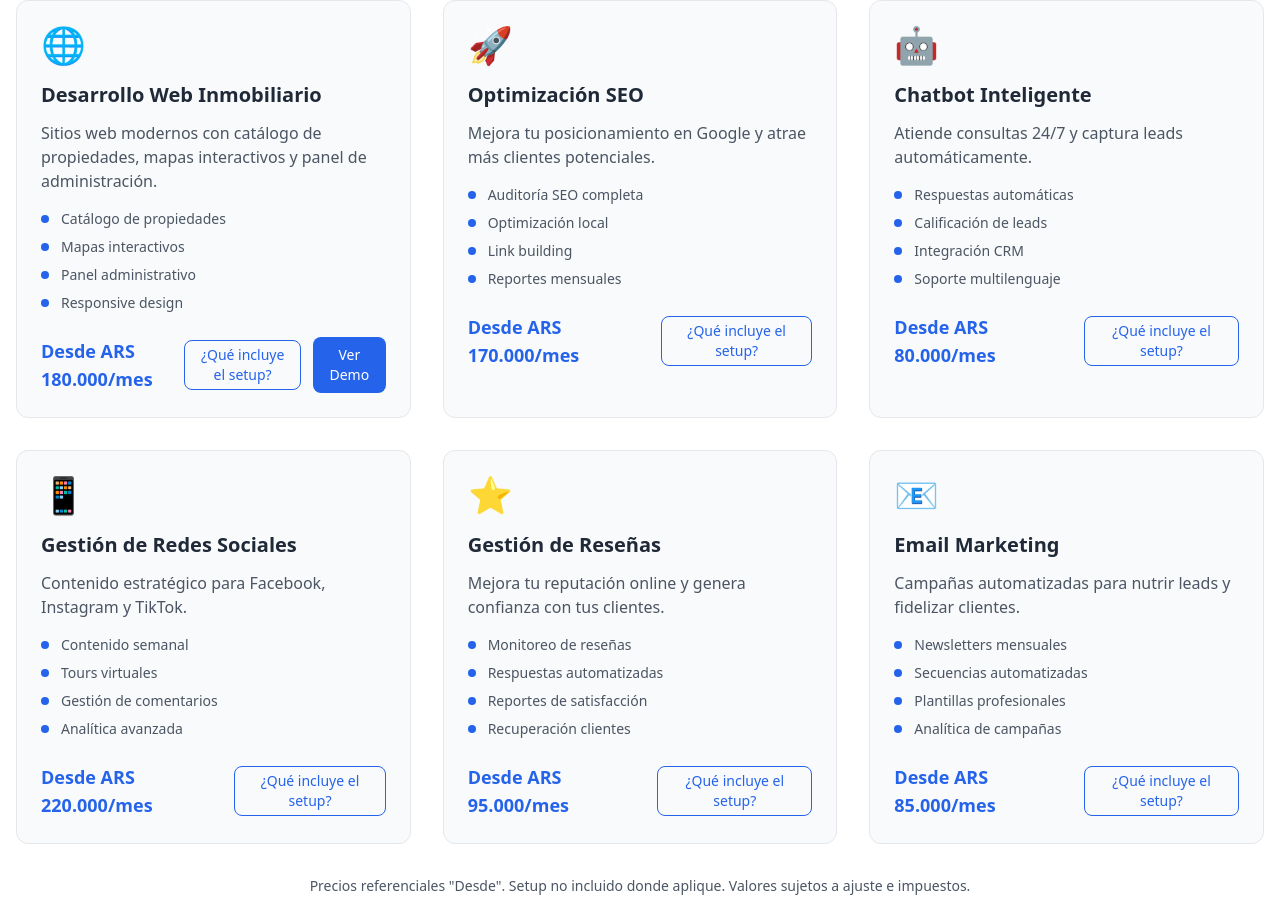
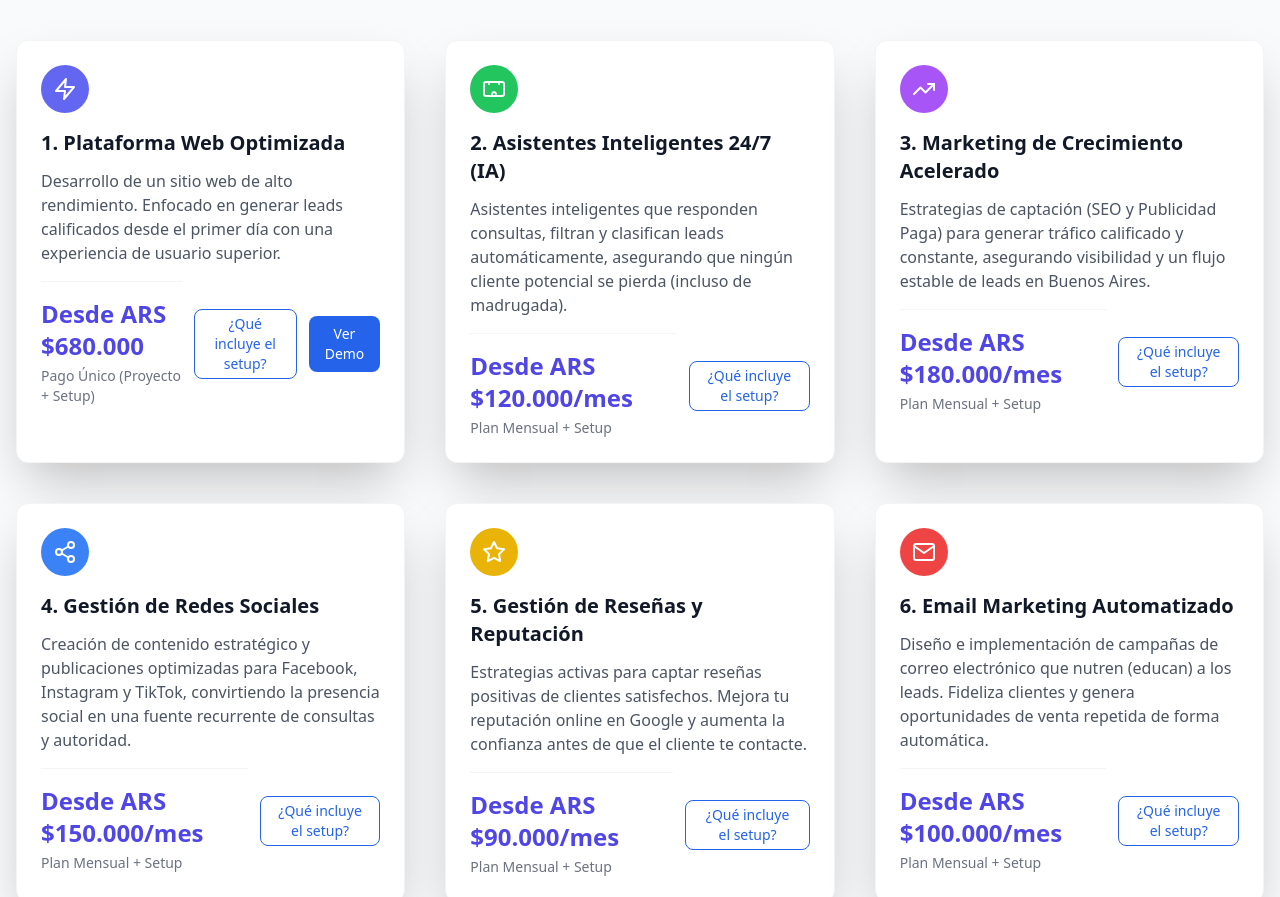
Before and after one commit to kodeabiertolabs-crypto/inmo-digital, a Preact app: page / in a window 1280 px wide. Shown: the part 772-1669 px from the top of the page. Built offline with nearby package versions, Linux system fonts and the light colour scheme.

Commit message:
TEMP_montos-30oct2025- Cambios en los servicios

```diff
--- a/src/components/Services.jsx
+++ b/src/components/Services.jsx
@@ -21,14 +21,77 @@ const faqs = [
     }
 ];
 
-const services = [
+const Zap = (props) => (
+	<svg {...props} xmlns="http://www.w3.org/2000/svg" width="24" height="24" viewBox="0 0 24 24" fill="none" stroke="currentColor" stroke-width="2" stroke-linecap="round" stroke-linejoin="round">
+		<polygon points="13 2 3 14 12 14 11 22 21 10 12 10 13 2" />
+	</svg>
+);
+
+const Robot = (props) => (
+	<svg {...props} xmlns="http://www.w3.org/2000/svg" width="24" height="24" viewBox="0 0 24 24" fill="none" stroke="currentColor" stroke-width="2" stroke-linecap="round" stroke-linejoin="round">
+		<path d="M7 7h.01" />
+		<path d="M17 7h.01" />
+		<rect x="2" y="5" width="20" height="14" rx="2" />
+		<path d="M10 17s.5-2 2-2 2 2 2 2" />
+	</svg>
+);
+
+const TrendingUp = (props) => (
+	<svg {...props} xmlns="http://www.w3.org/2000/svg" width="24" height="24" viewBox="0 0 24 24" fill="none" stroke="currentColor" stroke-width="2" stroke-linecap="round" stroke-linejoin="round">
+	  <polyline points="22 7 13.5 15.5 8.5 10.5 2 17" />
+	  <polyline points="16 7 22 7 22 13" />
+	</svg>
+  );
+
+const Phone = (props) => (
+	<svg {...props} xmlns="http://www.w3.org/2000/svg" width="24" height="24" viewBox="0 0 24 24" fill="none" stroke="currentColor" stroke-width="2" stroke-linecap="round" stroke-linejoin="round">
+		<path d="M23 3a2 2 0 0 1 2 2v14a2 2 0 0 1-2 2h-6l-2 1v-2a2 2 0 0 0-2-2h-6a2 2 0 0 0-2 2v2h-2a2 2 0 0 1-2-2v-14a2 2 0 0 1 2-2h18z" />
+		<polyline points="17 8 12 12 7 8" />
+	</svg>
+);
+
+
+// 5. Gestión de Reseñas
+const Star = (props) => (
+	<svg {...props} xmlns="http://www.w3.org/2000/svg" width="24" height="24" viewBox="0 0 24 24" fill="none" stroke="currentColor" stroke-width="2" stroke-linecap="round" stroke-linejoin="round">
+	  <polygon points="12 2 15.09 8.26 22 9.27 17 14.14 18.18 21.02 12 17.77 5.82 21.02 7 14.14 2 9.27 8.91 8.26 12 2" />
+	</svg>
+  );
+
+const Email = (props) => (
+	<svg {...props} xmlns="http://www.w3.org/2000/svg" width="24" height="24" viewBox="0 0 24 24" fill="none" stroke="currentColor" stroke-width="2" stroke-linecap="round" stroke-linejoin="round">
+		<path d="M4 4h16c1.1 0 2 .9 2 2v12c0 1.1-.9 2-2 2H4c-1.1 0-2-.9-2-2V6c0-1.1.9-2 2-2z" />
+		<polyline points="22 6 12 12 2 6" />
+	</svg>
+);
+// 6. Email Marketing
+const Mail = (props) => (
+	<svg {...props} xmlns="http://www.w3.org/2000/svg" width="24" height="24" viewBox="0 0 24 24" fill="none" stroke="currentColor" stroke-width="2" stroke-linecap="round" stroke-linejoin="round">
+	  <path d="M4 4h16c1.1 0 2 .9 2 2v12c0 1.1-.9 2-2 2H4c-1.1 0-2-.9-2-2V6c0-1.1.9-2 2-2z" />
+	  <polyline points="22,6 12,13 2,6" />
+	</svg>
+  );
+
+// 4. Gestión de Redes Sociales
+const Share2 = (props) => (
+	<svg {...props} xmlns="http://www.w3.org/2000/svg" width="24" height="24" viewBox="0 0 24 24" fill="none" stroke="currentColor" stroke-width="2" stroke-linecap="round" stroke-linejoin="round">
+	  <circle cx="18" cy="5" r="3" />
+	  <circle cx="6" cy="12" r="3" />
+	  <circle cx="18" cy="19" r="3" />
+	  <line x1="8.59" y1="13.51" x2="15.42" y2="17.49" />
+	  <line x1="15.41" y1="6.51" x2="8.59" y2="10.49" />
+	</svg>
+  );
+
+const servicesData = [
 	{
-		icon: '🌐',
-		title: 'Desarrollo Web Inmobiliario',
-		description: 'Sitios web modernos con catálogo de propiedades, mapas interactivos y panel de administración.',
+		icon: Zap, //'🌐',
+		title: '1. Plataforma Web Optimizada',
+		description: 'Desarrollo de un sitio web de alto rendimiento. Enfocado en generar leads calificados desde el primer día con una experiencia de usuario superior.',
 		features: ['Catálogo de propiedades', 'Mapas interactivos', 'Panel administrativo', 'Responsive design'],
-		price: 'Desde ARS 180.000/mes',
-		setupLabel: 'Setup desde ARS 1.800.000',
+		price: 'Desde ARS $680.000',
+		note: "Pago Único (Proyecto + Setup)",
+		setupLabel: 'Setup desde ARS $170.000',
 		setupDetails: [
 			'Descubrimiento y arquitectura de contenidos',
 			'Diseño UI y maquetado responsive',
@@ -36,79 +99,152 @@ const services = [
 			'Integraciones (formularios, WhatsApp, Analytics)',
 			'SEO técnico inicial y configuración de dominio/SSL'
 		],
-		hasDemo: true // Nueva propiedad para identificar qué servicio tiene demo
+		hasDemo: true, // Nueva propiedad para identificar qué servicio tiene demo
+		color: "bg-indigo-500",
+		colorDark: "dark:bg-indigo-600"
 	},
 	{
-		icon: '🚀',
-		title: 'Optimización SEO',
-		description: 'Mejora tu posicionamiento en Google y atrae más clientes potenciales.',
+		icon: Robot, //'🤖',
+		title: '2. Asistentes Inteligentes 24/7 (IA)',
+		description: 'Asistentes inteligentes que responden consultas, filtran y clasifican leads automáticamente, asegurando que ningún cliente potencial se pierda (incluso de madrugada).',
+		features: ['Respuestas automáticas', 'Calificación de leads', 'Integración CRM', 'Soporte multilenguaje'],
+		price: 'Desde ARS $120.000/mes',
+		note: "Plan Mensual + Setup",
+		setupLabel: 'Setup desde ARS $150.000',
+		setupDetails: [
+			'Configuración de la plataforma del Chatbot.',
+			'Integración con la web (widget de chat).',
+			'Entrenamiento del modelo IA con preguntas frecuentes y catálogo inicial.',
+			'Desarrollo de la lógica de clasificación de leads.'
+		],
+
+		hasDemo: false,
+		color: "bg-green-500",
+		colorDark: "dark:bg-green-600"
+	},
+	{
+		icon: TrendingUp, //'🚀',
+		title: '3. Marketing de Crecimiento Acelerado',//'Optimización SEO',
+		description: 'Estrategias de captación (SEO y Publicidad Paga) para generar tráfico calificado y constante, asegurando visibilidad y un flujo estable de leads en Buenos Aires.',
 		features: ['Auditoría SEO completa', 'Optimización local', 'Link building', 'Reportes mensuales'],
-		price: 'Desde ARS 170.000/mes',
-		setupLabel: 'Setup incluido el primer mes',
+		price: 'Desde ARS $180.000/mes',
+		note: "Plan Mensual + Setup",
+		setupLabel: 'Setup desde ARS $120.000',
 		setupDetails: [
-			'Auditoría técnica y on-page inicial',
-			'Plan de keywords y contenidos',
-			'Correcciones base de performance y metadatos'
+			'Auditoría SEO y de competencia.',
+			'Definición de la estrategia de palabras clave y audiencias (Buyer Persona).',
+			'Creación y configuración de las cuentas publicitarias (Meta/Google Ads).',
+			'Diseño de dashboards y métricas de seguimiento.'
 		],
+		color: "bg-purple-500",
+		colorDark: "dark:bg-purple-600"
 		//hasDemo: false
 	},
 	{
-		icon: '🤖',
-		title: 'Chatbot Inteligente',
-		description: 'Atiende consultas 24/7 y captura leads automáticamente.',
-		features: ['Respuestas automáticas', 'Calificación de leads', 'Integración CRM', 'Soporte multilenguaje'],
-		price: 'Desde ARS 80.000/mes',
-		setupLabel: 'Setup desde ARS 180.000',
+		icon: Share2, //'📱',
+		title: '4. Gestión de Redes Sociales',
+		description: 'Creación de contenido estratégico y publicaciones optimizadas para Facebook, Instagram y TikTok, convirtiendo la presencia social en una fuente recurrente de consultas y autoridad.',
+		features: ['Contenido semanal', 'Tours virtuales', 'Gestión de comentarios', 'Analítica avanzada'],
+		price: 'Desde ARS $150.000/mes',
+		note: "Plan Mensual + Setup",
+		setupLabel: 'Setup desde ARS $90.000',
 		setupDetails: [
-			'Diseño de flujos y entrenamiento',
-			'Integración con WhatsApp/Widget web',
-			'Conexión con CRM y pruebas de punta a punta'
+			'Auditoría y optimización de perfiles (Bio, destacados, branding).',
+			'Definición del calendario editorial y pilares de contenido.',
+			'Desarrollo de plantillas de diseño personalizadas.',
+			'Configuración de la herramienta de publicación programada.'
 		],
-		hasDemo: false
+		hasDemo: false,
+		color: "bg-blue-500",
+		colorDark: "dark:bg-blue-600"
 	},
 	{
-		icon: '📱',
-		title: 'Gestión de Redes Sociales',
-		description: 'Contenido estratégico para Facebook, Instagram y TikTok.',
-		features: ['Contenido semanal', 'Tours virtuales', 'Gestión de comentarios', 'Analítica avanzada'],
-		price: 'Desde ARS 220.000/mes',
-		setupLabel: 'Setup incluido (estrategia y lineamientos)',
-		setupDetails: [
-			'Estrategia y calendario base',
-			'Lineamientos visuales y plantillas',
-			'Configuración de perfiles y tracking'
-		],
-		hasDemo: false
-	},
-	{
-		icon: '⭐',
-		title: 'Gestión de Reseñas',
-		description: 'Mejora tu reputación online y genera confianza con tus clientes.',
+		icon: Star, //'⭐',
+		title: '5. Gestión de Reseñas y Reputación',
+		description: 'Estrategias activas para captar reseñas positivas de clientes satisfechos. Mejora tu reputación online en Google y aumenta la confianza antes de que el cliente te contacte.',
 		features: ['Monitoreo de reseñas', 'Respuestas automatizadas', 'Reportes de satisfacción', 'Recuperación clientes'],
-		price: 'Desde ARS 95.000/mes',
-		setupLabel: 'Setup incluido (flujos y herramientas)',
+		price: 'Desde ARS $90.000/mes',
+		note: "Plan Mensual + Setup",
+		setupLabel: 'Setup desde ARS $70.000',
 		setupDetails: [
 			'Configuración de herramientas',
 			'Diseño de flujos post-visita/venta',
 			'Plantillas de respuesta'
 		],
-		hasDemo: false
+		hasDemo: false,
+		color: "bg-yellow-500",
+		colorDark: "dark:bg-yellow-600"
 	},
 	{
-		icon: '📧',
-		title: 'Email Marketing',
-		description: 'Campañas automatizadas para nutrir leads y fidelizar clientes.',
+		icon: Mail, //'📧',
+		title: '6. Email Marketing Automatizado',
+		description: 'Diseño e implementación de campañas de correo electrónico que nutren (educan) a los leads. Fideliza clientes y genera oportunidades de venta repetida de forma automática.',
 		features: ['Newsletters mensuales', 'Secuencias automatizadas', 'Plantillas profesionales', 'Analítica de campañas'],
-		price: 'Desde ARS 85.000/mes',
-		setupLabel: 'Setup incluido (herramienta y plantillas)',
+		price: 'Desde ARS $100.000/mes',
+		note: "Plan Mensual + Setup",
+		setupLabel: 'Setup desde ARS $80.000',
 		setupDetails: [
 			'Configuración de listas y autenticación de dominio (SPF/DKIM/DMARC)',
 			'Plantillas y automatizaciones base',
 			'Métricas y seguimiento'
 		],
-		hasDemo: false
+		hasDemo: false,
+		color: "bg-red-500",
+		colorDark: "dark:bg-red-600"
 	}
 ];
+
+// Componente individual de la tarjeta de servicio
+const ServiceCard = ({ icon: Icon, title, description, price, note, color, colorDark, index,
+	openSetupIndex, setOpenSetupIndex, setupLabel, setupDetails, hasDemo, service, handleDemoClick }) => {
+	return (
+	  <div className="bg-white dark:bg-gray-800 p-6 rounded-xl shadow-2xl transition-all duration-300 hover:shadow-indigo-500/30 dark:hover:shadow-indigo-400/20 transform hover:scale-[1.02] border border-gray-100 dark:border-gray-700">
+		<div className={`w-12 h-12 ${color} ${colorDark} text-white rounded-full flex items-center justify-center mb-4`}>
+		  <Icon className="w-6 h-6" />
+		</div>
+		<h3 className="text-xl font-bold text-gray-900 dark:text-white mb-3">{title}</h3>
+		<p className="text-gray-600 dark:text-gray-400 mb-4">{description}</p>
+
+		<div class="flex justify-between items-center gap-3">
+			<div className="mt-auto pt-4 border-t border-gray-100 dark:border-gray-700">
+				<p className="text-2xl font-extrabold text-indigo-600 dark:text-indigo-400">{price}</p>
+				<p className="text-sm text-gray-500 dark:text-gray-400 mt-1">{note}</p>
+			</div>
+			<div>
+				<button
+					type="button"
+					onClick={() => setOpenSetupIndex(openSetupIndex === index ? null : index)}
+					class="text-xs md:text-sm px-3 py-1 rounded-lg border border-primary-600 text-primary-600 hover:bg-primary-50 dark:border-primary-400 dark:text-primary-300 dark:hover:bg-gray-700 transition-colors"
+					aria-expanded={openSetupIndex === index}
+				>
+					¿Qué incluye el setup?
+				</button>
+			</div>
+			{hasDemo && <button
+				onClick={() => hasDemo ? handleDemoClick(service) : null}
+				class={`px-4 py-2 rounded-lg text-sm font-medium transition-colors ${hasDemo
+					? 'bg-primary-600 hover:bg-primary-700 text-white cursor-pointer'
+					: 'bg-gray-300 dark:bg-gray-600 text-gray-500 dark:text-gray-400 cursor-not-allowed'
+					}`}
+			>
+				{hasDemo ? 'Ver Demo' : 'Próximamente'}
+			</button>}
+		</div>
+			{openSetupIndex === index && (
+				<div class="mt-4 p-4 rounded-lg bg-white/60 dark:bg-gray-700/60 border border-gray-200 dark:border-gray-600 text-sm">
+					{setupLabel && (
+						<p class="font-semibold text-gray-800 dark:text-gray-200 mb-2">{setupLabel}</p>
+					)}
+					<ul class="list-disc ml-5 space-y-1 text-gray-700 dark:text-gray-300">
+						{setupDetails && setupDetails.map((item, i) => (
+							<li key={i}>{item}</li>
+						))}
+					</ul>
+				</div>
+			)}
+	  </div>
+	);
+  };
 
 export default function Services() {
 	const [showDemo, setShowDemo] = useState(false);
@@ -127,19 +263,40 @@ export default function Services() {
 	};
 
 	return (
-		<section id="servicios" class="py-20 bg-white dark:bg-gray-900">
-			<div class="container mx-auto px-4">
-				<div class="text-center mb-16">
-					<h2 class="text-4xl font-bold text-gray-800 dark:text-white mb-4">
-						Nuestros Servicios
-					</h2>
-					<p class="text-xl text-gray-600 dark:text-gray-300 max-w-2xl mx-auto">
-						Soluciones completas diseñadas específicamente para el sector inmobiliario
+		<section id="servicios" className="py-20 bg-gray-50 dark:bg-gray-900">
+			<div className="container mx-auto px-4">
+				<div className="text-center mb-16">
+					<h2 className="text-base font-semibold text-indigo-600 dark:text-indigo-400 tracking-wide uppercase">Nuestra Estrategia 360</h2>
+					<p className="mt-2 text-3xl font-extrabold text-gray-900 dark:text-white sm:text-4xl lg:text-5xl">
+						La fórmula para el crecimiento de tu inmobiliaria
+					</p>
+					<p className="mt-4 text-xl text-gray-600 dark:text-gray-400 max-w-3xl mx-auto">
+						Combinamos tecnología de punta con experiencia en el mercado de Buenos Aires para asegurar un flujo constante de leads calificados.
 					</p>
 				</div>
 
-				<div class="grid grid-cols-1 md:grid-cols-2 lg:grid-cols-3 gap-8">
-					{services.map((service, index) => (
+				<div className="mt-10 grid grid-cols-1 md:grid-cols-2 lg:grid-cols-3 gap-10">
+					{servicesData.map((service, index) => (
+						<ServiceCard
+							key={index}
+							index={index}
+							icon={service.icon}
+							title={service.title}
+							description={service.description}
+							price={service.price}
+							note={service.note}
+							color={service.color}
+							colorDark={service.colorDark}
+							openSetupIndex={openSetupIndex}
+							setOpenSetupIndex={setOpenSetupIndex}
+							setupLabel={service.setupLabel}
+							setupDetails={service.setupDetails}
+							hasDemo={service.hasDemo}
+							service={service}
+							handleDemoClick={handleDemoClick}
+						/>
+					))}
+					{/*servicesData.map((service, index) => (
 						<div key={index} class="bg-gray-50 dark:bg-gray-800 rounded-xl p-6 border border-gray-200 dark:border-gray-700 transition-all duration-300 hover:shadow-xl hover:-translate-y-1">
 							<div class="text-4xl mb-4">{service.icon}</div>
 							<h3 class="text-xl font-bold text-gray-800 dark:text-white mb-3">
@@ -170,9 +327,7 @@ export default function Services() {
 								>
 									¿Qué incluye el setup?
 								</button>
-								{/*<button class="bg-primary-600 hover:bg-primary-700 text-white px-4 py-2 rounded-lg text-sm font-medium transition-colors">
-									Más Info
-								</button>*/}
+
 								{service.hasDemo && <button
 									onClick={() => service.hasDemo ? handleDemoClick(service) : null}
 									class={`px-4 py-2 rounded-lg text-sm font-medium transition-colors ${service.hasDemo
@@ -197,7 +352,7 @@ export default function Services() {
 								</div>
 							)}
 						</div>
-					))}
+					))}*/}
 				</div>
 
 				{/* Leyenda de precios y setup */}
```
